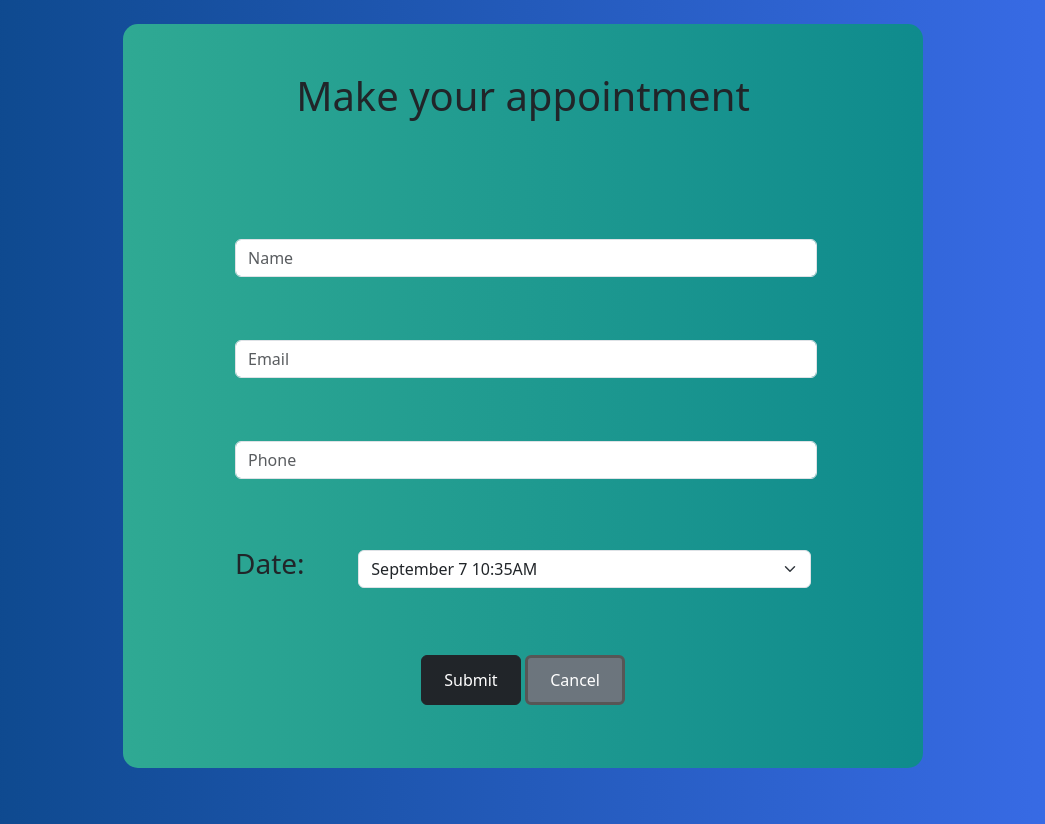
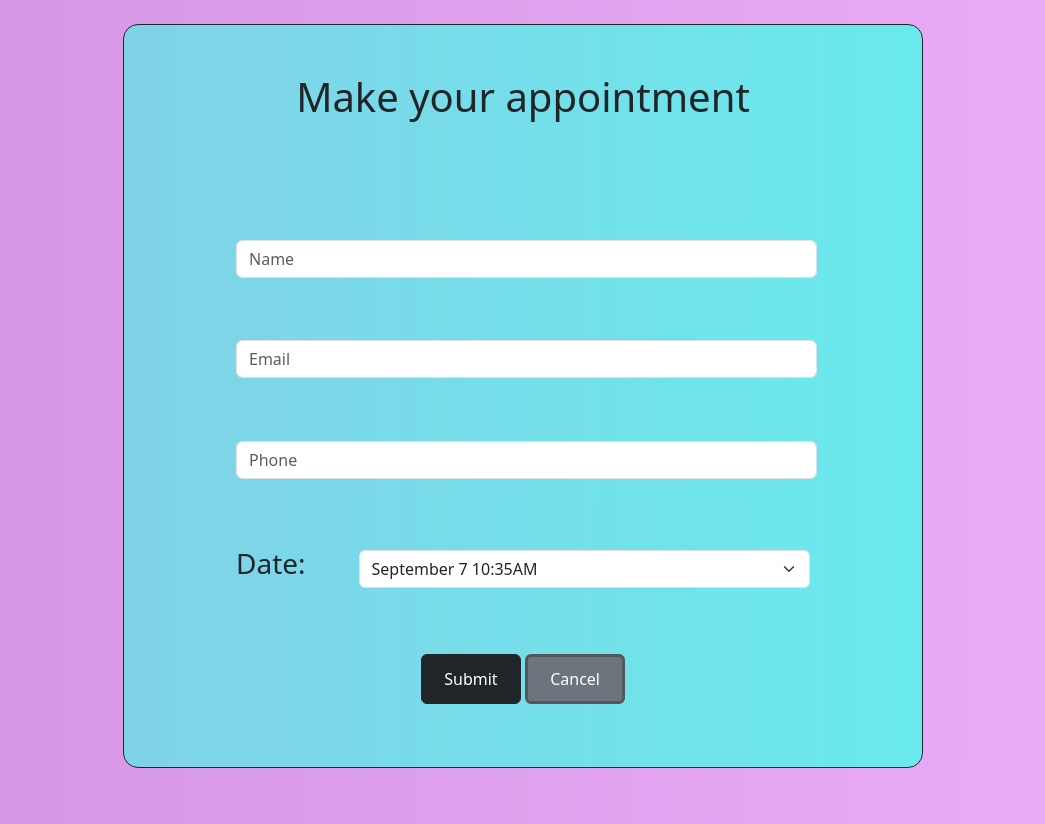
Before and after one commit to jfalzaed/WeCare_Topicos, a Django app: page /fillAppointment/ in a window 1280 px wide. Shown: the whole page, without its empty margins (117-1162 px from the left). Run offline with Django 5.2, Linux system fonts and the light colour scheme; data comes from the database, SQL or seed files in the repository; parts of the project's set-up code (start-up, migrations or seed data) failed here and were passed over.

Commit message:
Appointment form style improvement

```diff
--- a/appointment/templates/fill_appointment.html
+++ b/appointment/templates/fill_appointment.html
@@ -9,11 +9,11 @@
     <!--This are style functions created to modify certain coumns in the form-->
     <style>
         .bg-gradient-linear {
-            background: linear-gradient(to left, #3c6eee, #0a4686);
+            background: linear-gradient(to left, #ebaefa, #d395e4);
             height: 100vh;
         }
         .bg-form {
-            background: linear-gradient(to right, #2fa993, #0f8b8d);
+            background: linear-gradient(to right, #81d2e7, #69eaec);
         }
         .negative-offset-1 {
             margin-left: -250px;
@@ -33,7 +33,7 @@
 <!--This class used in body is one of the created in style, where displays a background with a gradient-->
 <body class="bg-gradient-linear">
 <!--This is the form that will be displayed to the user to fill the appointment-->
-    <div class="container d-flex justify-content-center allign-items-center allign-middle mt-4 bg-form"  style="width: 100vh; height: 93vh; border-radius: 15px;">
+    <div class="container border border-dark d-flex justify-content-center allign-items-center allign-middle mt-4 bg-form"  style="width: 100vh; height: 93vh; border-radius: 15px;">
         <form class="row g-0 " method="POST">
             <!--This is the token that is used to validate the sesion of the user-->
             {% csrf_token %}
--- a/appointment/templates/success_form.html
+++ b/appointment/templates/success_form.html
@@ -10,11 +10,11 @@ It contains a message that the appointment has been made successfully and a butt
     <!--This are style functions created to modify certain coumns in the form-->
     <style>
         .bg-gradient-linear {
-        background: linear-gradient(to left, #3c6eee, #0a4686);
+        background: linear-gradient(to left, #ebaefa, #d395e4);
         height: 100vh;
         }
         .bg-success {
-        background: linear-gradient(to bottom, #cc91e0, #e563ea);
+        background: linear-gradient(to bottom, #81d2e7, #69eaec);
         }
         .custom-offset {
             margin-left: 500px;
```
Also changed, not shown: appointment/migrations/0001_initial.py (deleted), appointment/migrations/0002_appointment_appointment_date.py (deleted), appointment/migrations/0003_alter_appointment_appointment_date.py (deleted), appointment/migrations/0003_reminder.py (deleted), appointment/migrations/0004_reminder_created_at_reminder_name_and_more.py (deleted).
